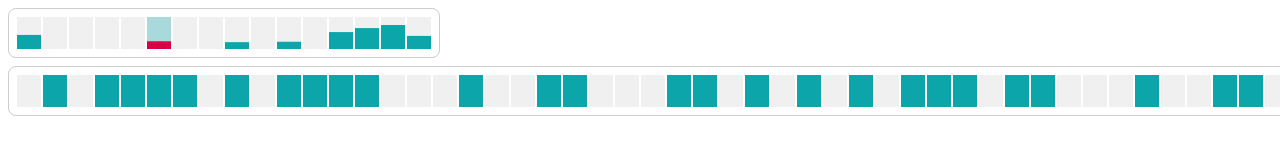
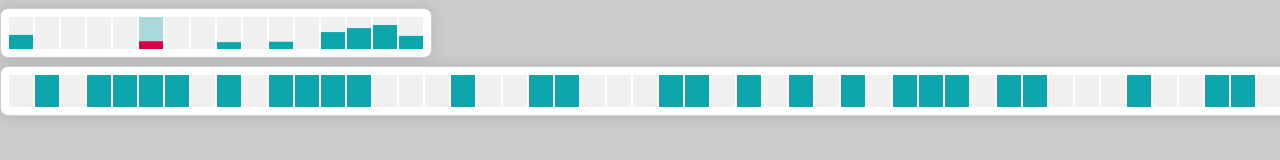
Before and after one commit to plcktzh/oontzr, a plain HTML site: page index.html in a window 1280 px wide. Shown: the top 160 px of the page. Drawn offline with Linux system fonts and the light colour scheme.

Commit message:
Add some more CSS sparkle; still much more to do

```diff
--- a/css/main.css
+++ b/css/main.css
@@ -1,18 +1,37 @@
 :root {
+    --oontzr-color-white: rgb(255, 255, 255);
+    --oontzr-color-black: rgb(19, 19, 19);
+    --oontzr-color-gray-dark: rgb(66, 66, 66);
+    --oontzr-color-gray-medium: rgb(170, 170, 170);
+    --oontzr-color-gray-light: rgb(204, 204, 204);
+    --oontzr-color-gray-lightest: rgb(240, 240, 240);
+    --oontzr-color-primary: rgb(11, 165, 170);
+    --oontzr-color-primary-light: rgb(169, 217, 218);
+    --oontzr-color-secondary: rgb(218, 0, 69);
+
     --oontzr-border-width: .1rem;
-    --oontzr-border-color: rgb(204, 204, 204);
+    --oontzr-border-color: var(--oontzr-color-gray-light);
     --oontzr-border-radius: .5rem;
 
     --oontzr-margin-base: .5rem;
 }
 
 html {
+    color: var(--oontzr-color-black);
     font-size: 16px;
 }
 
+body {
+    background-color: var(--oontzr-color-gray-light);
+    margin: 0;
+    padding: 0;
+}
+
 canvas.pattern-lane {
+    background-color: var(--oontzr-color-white);
     border: var(--oontzr-border-width) solid var(--oontzr-border-color);
     border-radius: var(--oontzr-border-radius);
+    box-shadow: 0 0 1rem rgba(0, 0, 0, .125);
     display: block;
     margin: var(--oontzr-margin-base) 0;
 }
```
